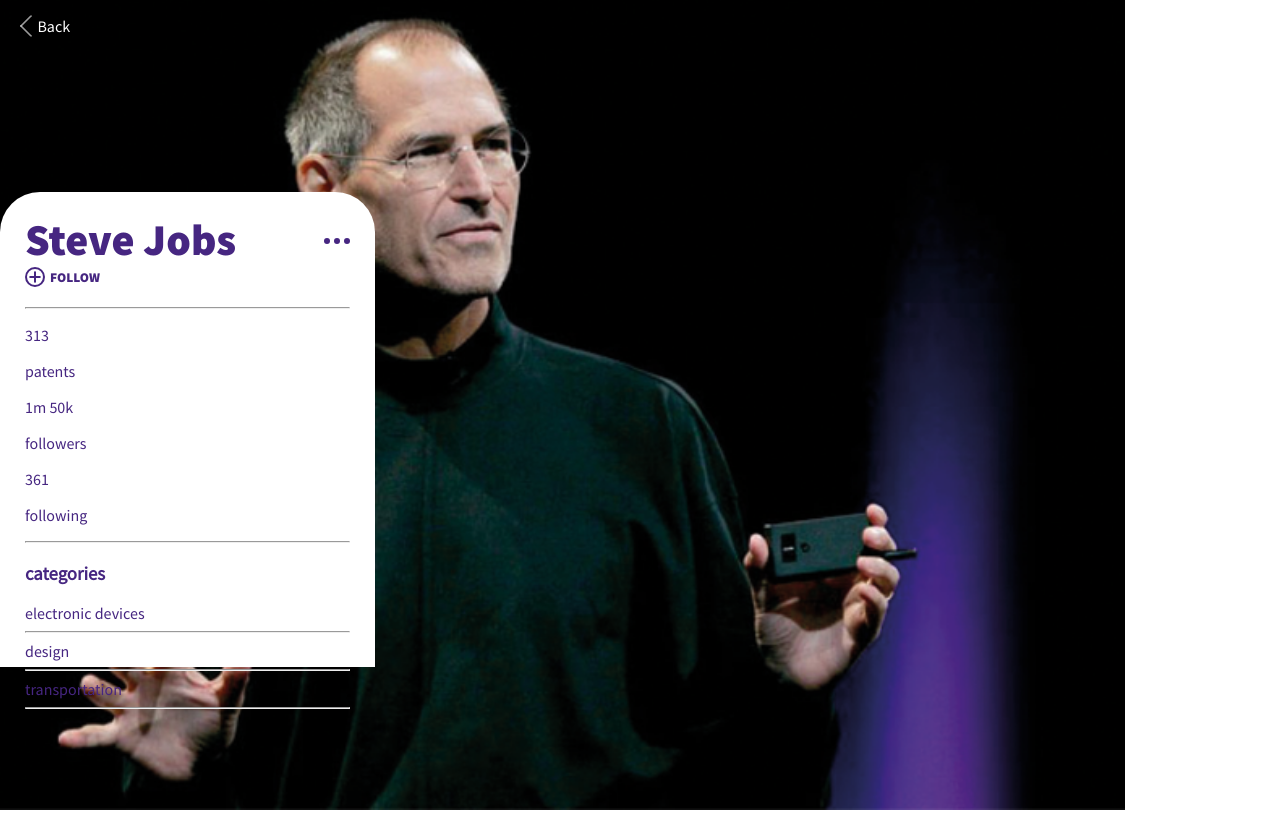
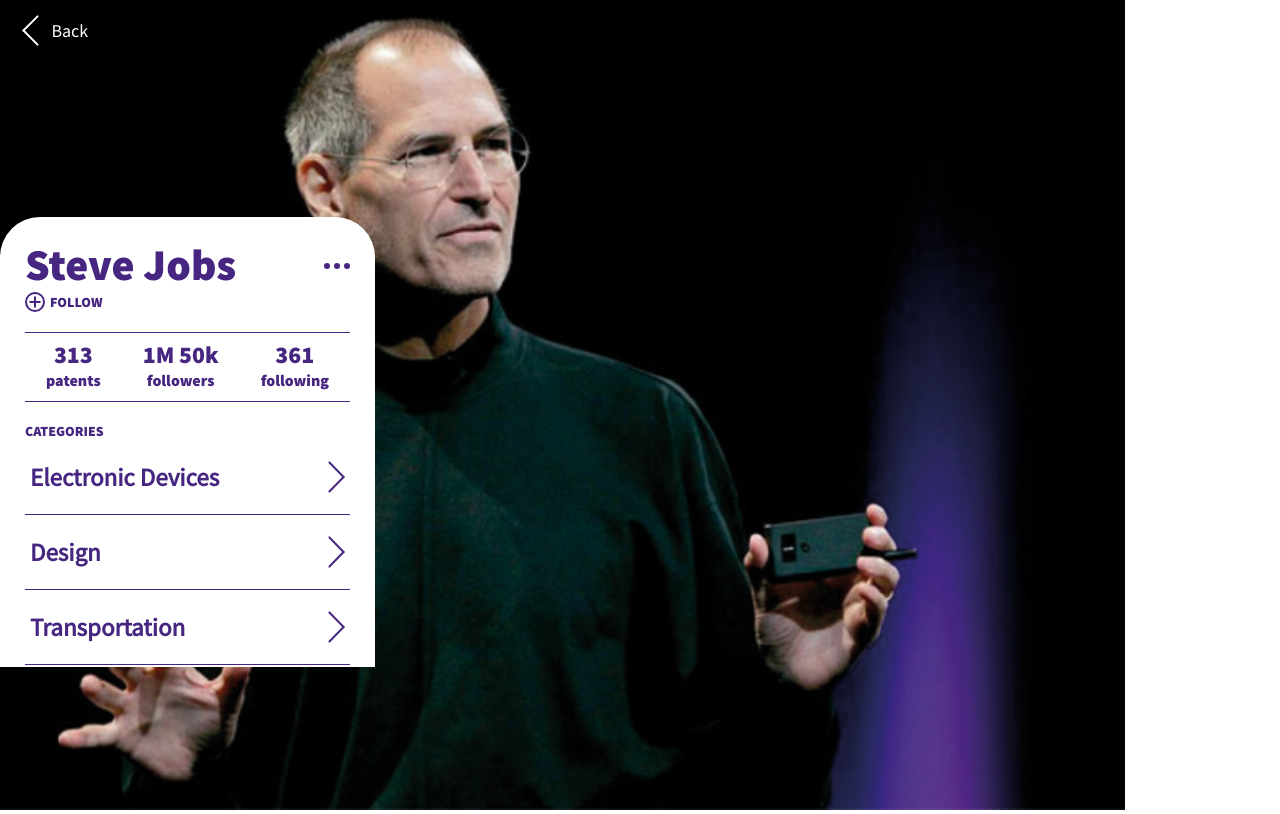
Before and after one commit to Tom-Ainsworth/redsnapper-techtest, a plain HTML site: page index.html in a window 1280 px wide. Drawn offline with Linux system fonts and the light colour scheme.

Commit message:
Finish card content and styles

```diff
--- a/index.html
+++ b/index.html
@@ -11,7 +11,7 @@
             rel="stylesheet"
         />
         <link rel="stylesheet" href="index.styles.css" />
-        <title>Document</title>
+        <title>Red Snapper Card UI Test</title>
     </head>
     <body>
         <div class="card-container">
@@ -45,36 +45,42 @@
                             />
                         </button>
                     </div>
-                    <button type="submit" class="btn btn-follow">
+                    <button type="submit" class="btn btn-follow text-small">
                         <img src="assets/follow-icon.svg" alt="follow icon" />
                         Follow
                     </button>
 
-                    <hr />
                     <div class="card-stats">
-                        <div>
-                            <p>313</p>
+                        <div class="stat">
+                            <h4>313</h4>
                             <p>patents</p>
                         </div>
-                        <div>
-                            <p>1m 50k</p>
+                        <div class="stat">
+                            <h4>1M 50k</h4>
                             <p>followers</p>
                         </div>
-                        <div>
-                            <p>361</p>
+                        <div class="stat">
+                            <h4>361</h4>
                             <p>following</p>
                         </div>
                     </div>
-                    <hr />
-                    <h3>categories</h3>
 
-                    <div>
-                        <div>electronic devices</div>
-                        <hr />
-                        <div>design</div>
-                        <hr />
-                        <div>transportation</div>
-                        <hr />
+                    <h3 class="text-small">categories</h3>
+                    <div class="card-categories">
+                        <div class="category">
+                            <h4>electronic devices</h4>
+                            <img src="assets/arrow.svg" alt="open category" />
+                        </div>
+
+                        <div class="category">
+                            <h4>design</h4>
+                            <img src="assets/arrow.svg" alt="open category" />
+                        </div>
+
+                        <div class="category">
+                            <h4>transportation</h4>
+                            <img src="assets/arrow.svg" alt="open category" />
+                        </div>
                     </div>
                 </div>
             </div>
--- a/index.styles.scss
+++ b/index.styles.scss
@@ -1,5 +1,6 @@
 $primary-color: #462681;
 $secondary-color: #ffffff;
+$tertiary-color: #e5e5e5;
 
 @font-face {
     font-family: "SourceSansPro-Regular";
@@ -24,6 +25,8 @@ body {
     position: relative;
     height: 667px;
     width: 375px;
+    box-shadow: 0px 0px 10px $tertiary-color;
+
     .card-image {
         z-index: 0;
     }
@@ -39,23 +42,49 @@ body {
         align-items: center;
 
         img {
-            height: 22px;
-            width: 22px;
+            height: 31px;
+            width: 31px;
         }
 
         span {
             font-family: "SourceSansPro-Regular", sans-serif;
+            font-size: 18px;
+            margin-left: 5px;
         }
     }
 }
 
 .card-info-container {
     position: absolute;
-    height: 475px;
+    height: 450px;
     bottom: 0%;
     width: 100%;
     border-radius: 40px 40px 0px 0px;
     background-color: white;
+
+    .text-small {
+        font-family: "SourceSansPro-Black", sans-serif;
+        font-size: 14px;
+        text-transform: uppercase;
+        margin: 0px;
+    }
+
+    .btn {
+        border: none;
+        background-color: transparent;
+        color: $primary-color;
+        padding: 0px;
+    }
+
+    .btn-follow {
+        display: flex;
+        align-items: center;
+        margin-bottom: 20px;
+
+        img {
+            margin-right: 5px;
+        }
+    }
 
     .card-info {
         position: relative;
@@ -73,24 +102,54 @@ body {
                 display: inline-block;
             }
         }
-    }
 
-    .btn {
-        border: none;
-        background-color: transparent;
-        color: $primary-color;
-        padding: 0px;
-    }
+        .card-stats {
+            display: flex;
+            justify-content: space-around;
+            font-family: "SourceSansPro-Black", sans-serif;
+            border-top: 1px solid $primary-color;
+            border-bottom: 1px solid $primary-color;
+            padding: 6px 0px 11px;
 
-    .btn-follow {
-        display: flex;
-        align-items: center;
-        font-family: "SourceSansPro-Black";
-        text-transform: uppercase;
-        margin-bottom: 20px;
+            .stat {
+                display: flex;
+                flex-direction: column;
+                justify-content: center;
+                align-items: center;
+            }
 
-        img {
-            margin-right: 5px;
+            h4 {
+                font-size: 24px;
+                margin: 0px;
+            }
+
+            p {
+                margin: 0px;
+            }
+        }
+
+        h3 {
+            margin-top: 20px;
+        }
+
+        .card-categories {
+            display: flex;
+            flex-direction: column;
+
+            .category {
+                display: flex;
+                justify-content: space-between;
+                align-items: center;
+                padding: 21px 5px;
+                font-family: "SourceSansPro-Regular", sans-serif;
+                text-transform: capitalize;
+                font-size: 25px;
+                border-bottom: 1px solid $primary-color;
+            }
+
+            h4 {
+                margin: 0px;
+            }
         }
     }
 }
```
Also changed, not shown: index.styles.css, 1 other file.
